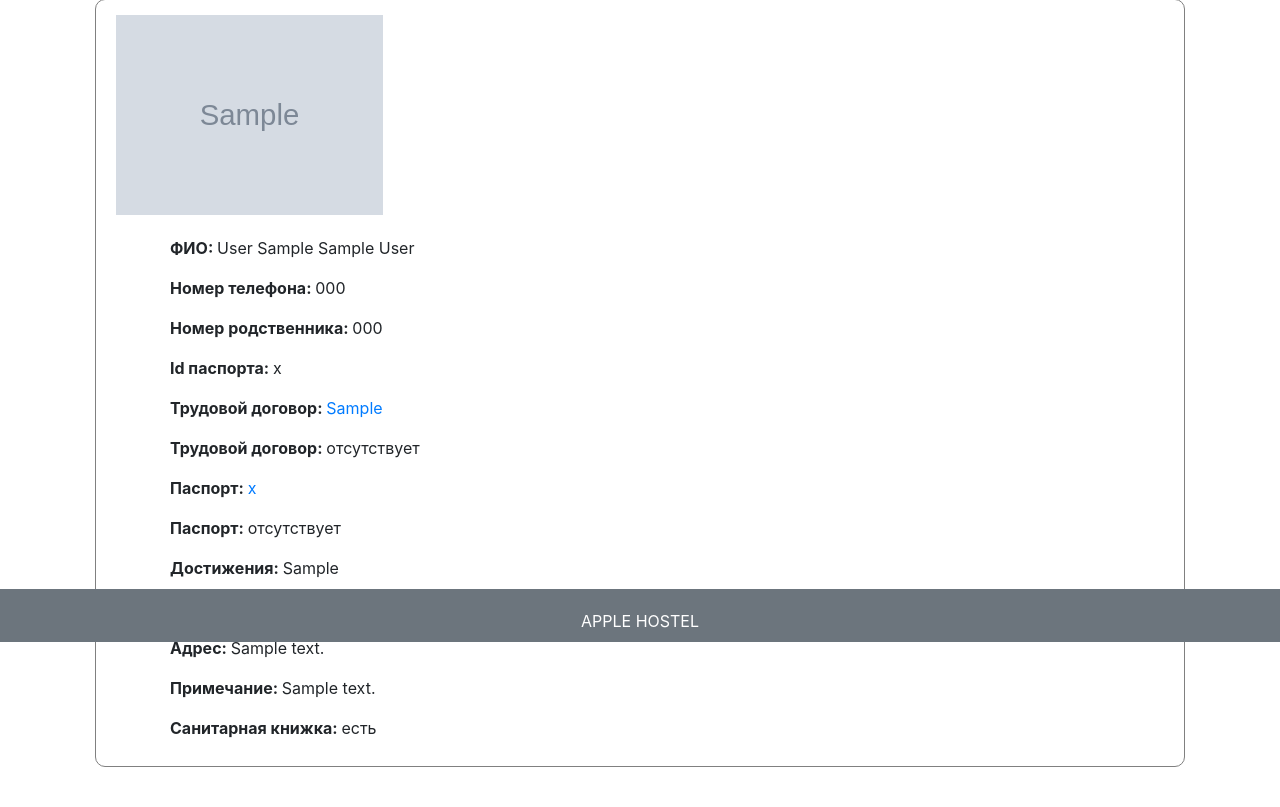
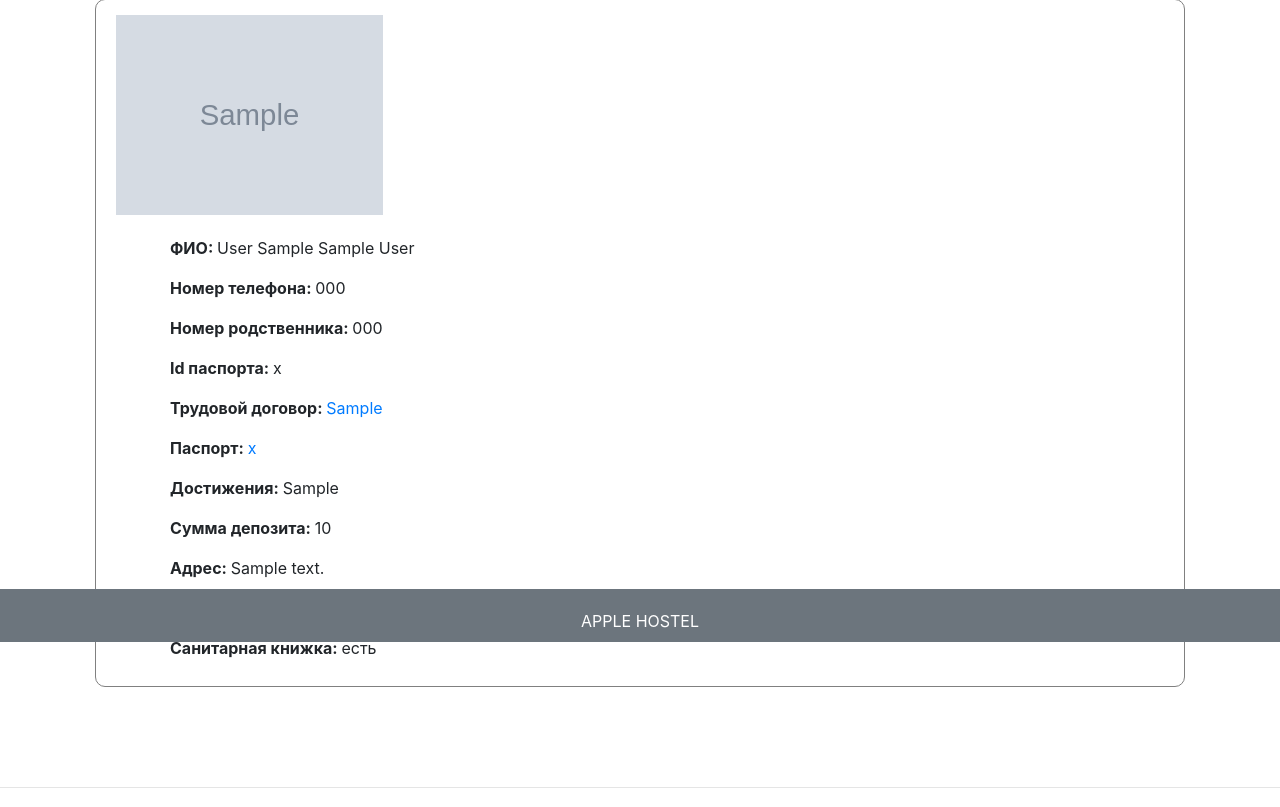
Before and after one commit to dshwets/ESDP-project, a Django app: page /employee/1/ in a window 1280 px wide. Shown: the part 158-965 px from the top of the page. Run offline with Django 3.2, Linux system fonts and the light colour scheme; a user stored in the database is signed in; tables that the repository leaves empty hold one stand-in row (values such as "Sample post"); grey boxes marked "Sample" are stand-in pictures; some libraries are stand-ins or nearby versions.

Commit message:
Revert "Merge branch 'bugfix/149_employee_detail' into 'development'"
This reverts merge request !169

```diff
--- a/source/employees/templates/employee_detail.html
+++ b/source/employees/templates/employee_detail.html
@@ -24,14 +24,8 @@
         <p class="card-text"><b>{% trans 'Номер телефона: ' %}</b> {{ employee.phone_number }}</p>
         <p class="card-text"><b>{% trans 'Номер родственника: ' %}</b>{{ employee.relative_phone_number }}</p>
         <p class="card-text"><b>{% trans 'Id паспорта: ' %}</b>{{ employee.passport_id }}</p>
-    {% if employee.labor_contract %}
         <p class="card-text"><b>{% trans 'Трудовой договор: ' %}</b> <a href=" {{ employee.labor_contract.url }}">{{ employee.labor_contract}}</a></p>
-        {% endif %}
-    <p class="card-text"><b>{% trans 'Трудовой договор: ' %}</b> {% trans 'отсутствует' %}</p>
-    {% if employee.passport %}
         <p class="card-text"><b>{% trans 'Паспорт: ' %}</b> <a href=" {{ employee.passport.url }}">{{ employee.passport}}</a></p>
-           {% endif %}
-    <p class="card-text"><b>{% trans 'Паспорт: ' %}</b>{% trans 'отсутствует' %} </p>
         <p class="card-text"><b>{% trans 'Достижения: ' %}</b>{{ employee.achievement }}</p>
         <p class="card-text"><b>{% trans 'Сумма депозита: ' %}</b>{{ employee.deposit_amount }}</p>
         <p class="card-text"><b>{% trans 'Адрес: ' %}</b>{{ employee.address }}</p>
```
